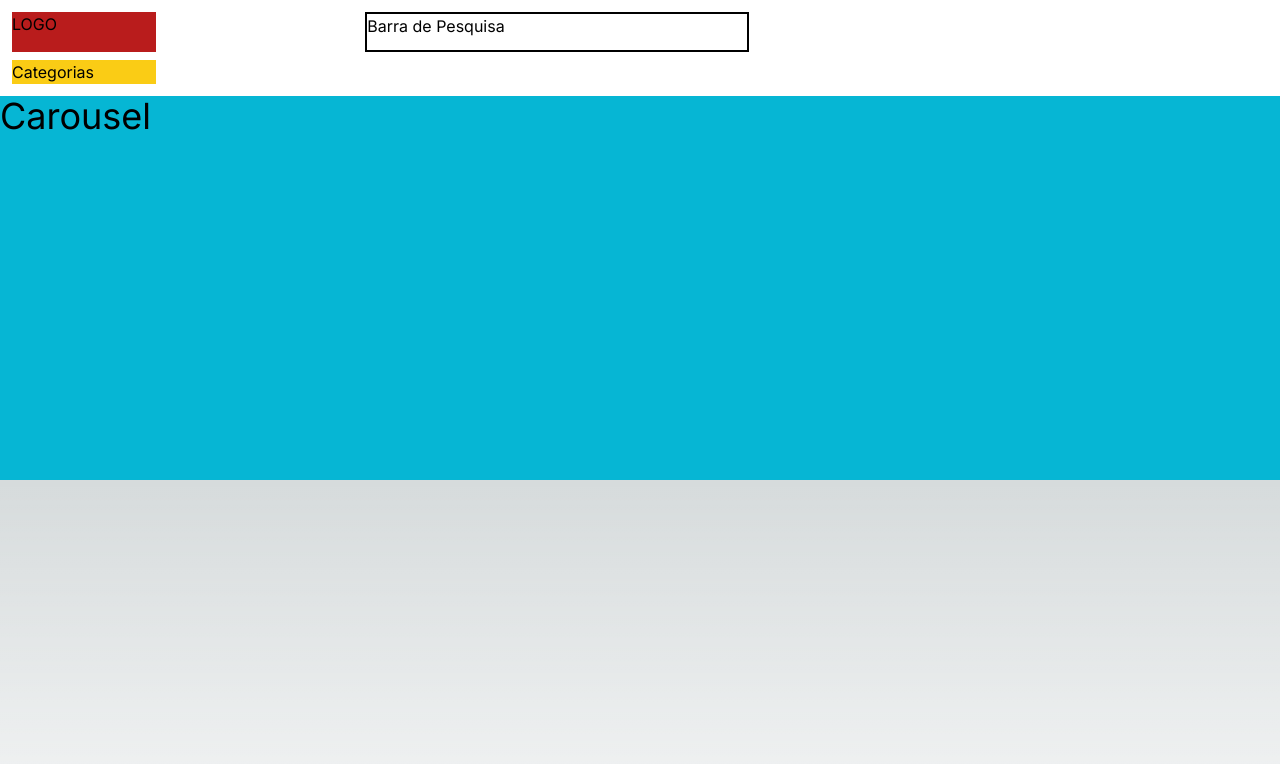
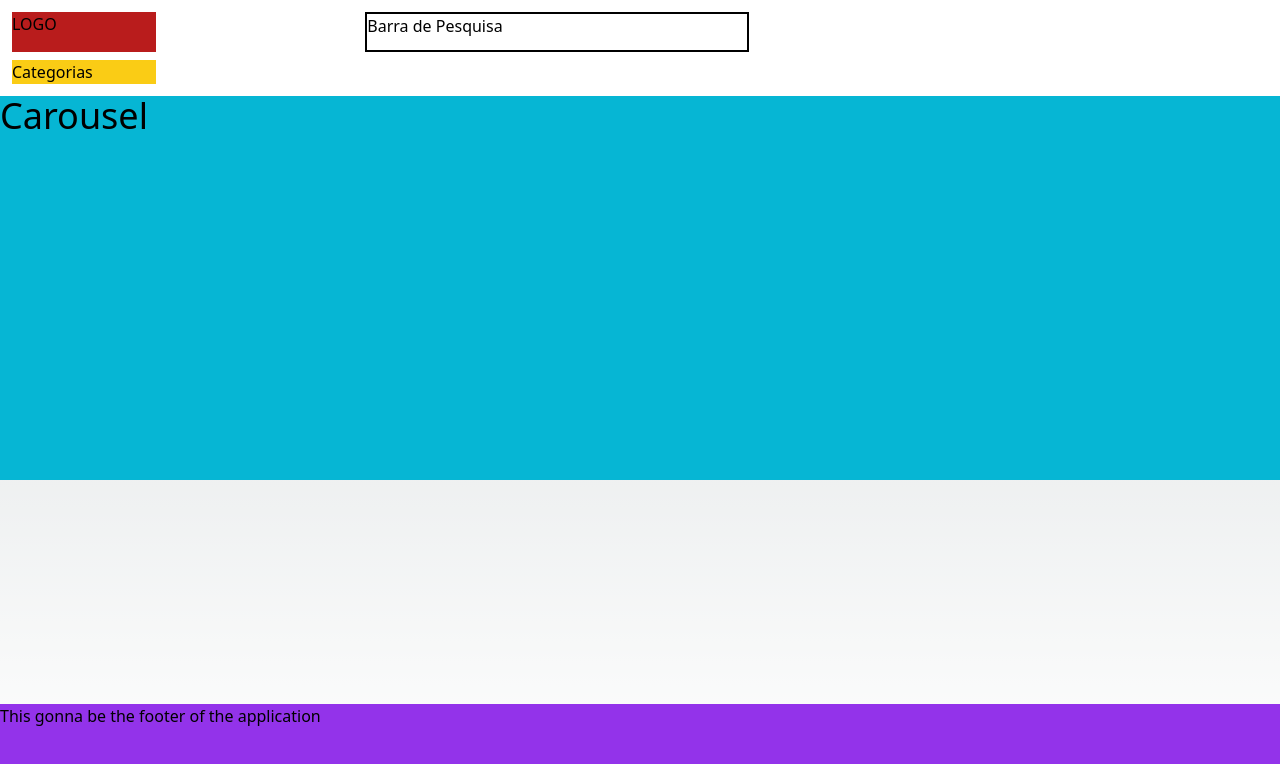
Before and after one commit to Daviiro/rogues-store, a Next.js app: page / in a window 1280 px wide. Shown: the top 764 px of the page. Built offline with nearby package versions, Linux system fonts and the light colour scheme.

Commit message:
feat: added the base for the footer

```diff
--- a/src/app/layout.tsx
+++ b/src/app/layout.tsx
@@ -1,6 +1,7 @@
 import "./globals.css";
 import { Inter } from "next/font/google";
 import Header from "@/components/header";
+import Footer from "@/components/footer";
 
 const inter = Inter({ subsets: ["latin"] });
 
@@ -15,10 +16,16 @@ export default function RootLayout({
 	children: React.ReactNode;
 }) {
 	return (
-		<html lang="en">
-			<body className={inter.className}>
+		<html lang="en" className="h-full">
+			<body
+				className={
+					inter.className +
+					"w-full h-full grid grid-rows-[auto_1fr_auto] grid-cols-1"
+				}
+			>
 				<Header />
 				{children}
+				<Footer />
 			</body>
 		</html>
 	);
--- /dev/null
+++ b/src/components/footer/index.tsx
@@ -0,0 +1,7 @@
+export default function Footer() {
+	return (
+		<footer className="w-full h-24 bg-purple-600">
+			This gonna be the footer of the application
+		</footer>
+	);
+}
```
